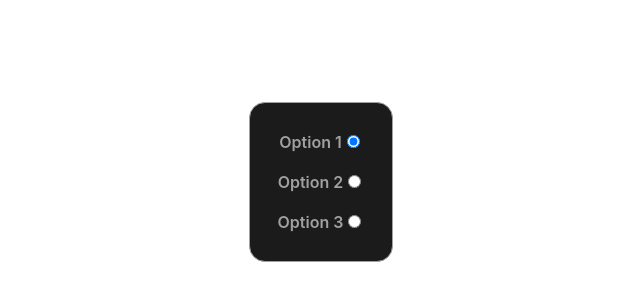
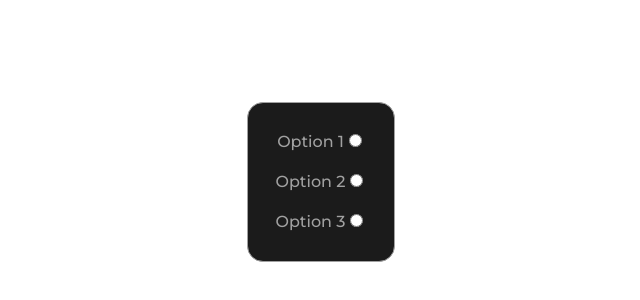
Before and after one commit to biggieliten/Filip-Components, a React (Vite) app: page / in a window 1280 px wide. Shown: the part 218-518 px from the top of the page, without its empty margins (319-959 px from the left). Built offline with nearby package versions, Linux system fonts and the light colour scheme.

Commit message:
finished?

```diff
--- a/src/Component/RadioButtons/RadioButtons.tsx
+++ b/src/Component/RadioButtons/RadioButtons.tsx
@@ -1,5 +1,5 @@
 import React, { useState } from "react";
-
+import "./sass/styles.scss";
 type RadioButtonsProps = {
   handleChange: (e: React.ChangeEvent<HTMLInputElement>) => void;
   selectedButton: string;
@@ -45,6 +45,8 @@ const RadioButtons: React.FC<RadioButtonsProps> = (props) => {
           </label>
         </form>
       </div>
+      {/*       <h1>{props.selectedButton}</h1>
+       */}{" "}
     </>
   );
 };
--- a/src/Component/RadioButtons/RadioButtonsComp/RadioButonsComp.tsx
+++ b/src/Component/RadioButtons/RadioButtonsComp/RadioButonsComp.tsx
@@ -1,11 +1,12 @@
 import RadioButtons from "../RadioButtons";
 import { useState } from "react";
-import "../sass/styles.scss";
 
 const RadioButtonsComp: React.FC = () => {
-  const [selectedRadioOption, setSelectedRadioOption] = useState("Option1");
+  const [selectedRadioOption, setSelectedRadioOption] = useState("");
   const handleRadioChange = (e: React.ChangeEvent<HTMLInputElement>) => {
     setSelectedRadioOption(e.target.value);
+    /*     console.log(selectedRadioOption);
+     */
   };
 
   return (
--- /dev/null
+++ b/src/Component/RadioButtons/sass/abstract/_RadioFont.scss
@@ -0,0 +1,3 @@
+@import url("https://fonts.googleapis.com/css2?family=Montserrat:ital,wght@0,100..900;1,100..900&display=swap");
+
+$primary-font: "Montserrat", sans-serif;
--- a/src/Component/RadioButtons/sass/RadioBox.scss
+++ b/src/Component/RadioButtons/sass/components/_RadioBox.scss
@@ -7,7 +7,13 @@
     }
   }
 }
+
 label {
   font-weight: 600;
   color: $primary-text-color;
+  font-family: $primary-font;
+  font-weight: 500;
+  input:hover {
+    box-shadow: 0 0 0.15rem rgb(255, 255, 255);
+  }
 }
--- a/src/Component/RadioButtons/sass/styles.scss
+++ b/src/Component/RadioButtons/sass/styles.scss
@@ -1,3 +1,4 @@
-@import "RadioColors.scss";
-@import "mixin.scss";
-@import "RadioBox.scss";
+@import "abstract/RadioColors";
+@import "abstract/RadioFont";
+@import "abstract/mixin";
+@import "components/RadioBox";
```
Also changed, not shown: src/Component/RadioButtons/sass/RadioFont.sass (deleted), src/Component/RadioButtons/sass/abstract/_RadioColors.scss (renamed from src/Component/RadioButtons/sass/RadioColors.scss), src/Component/RadioButtons/sass/abstract/_mixin.scss (renamed from src/Component/RadioButtons/sass/mixin.scss).
